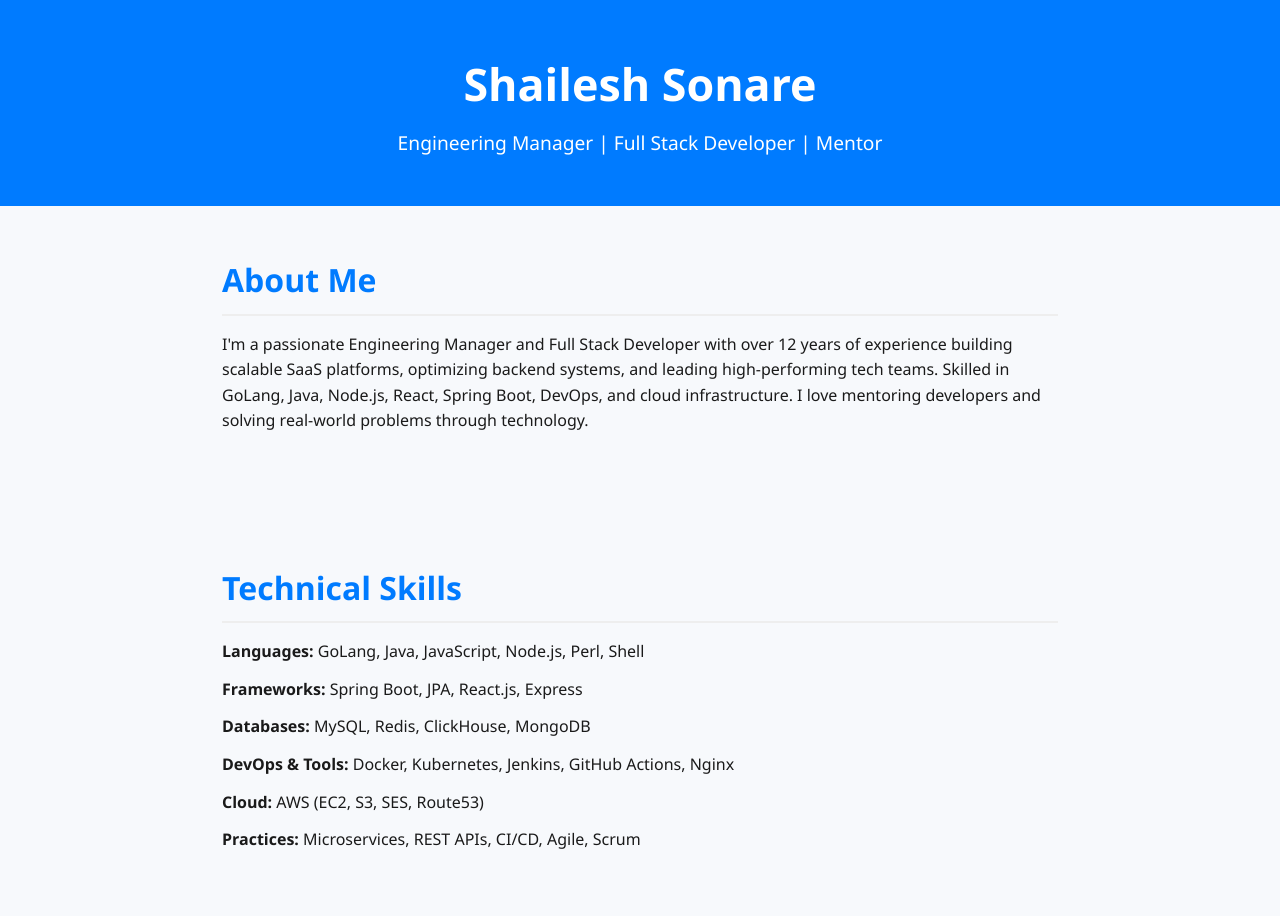
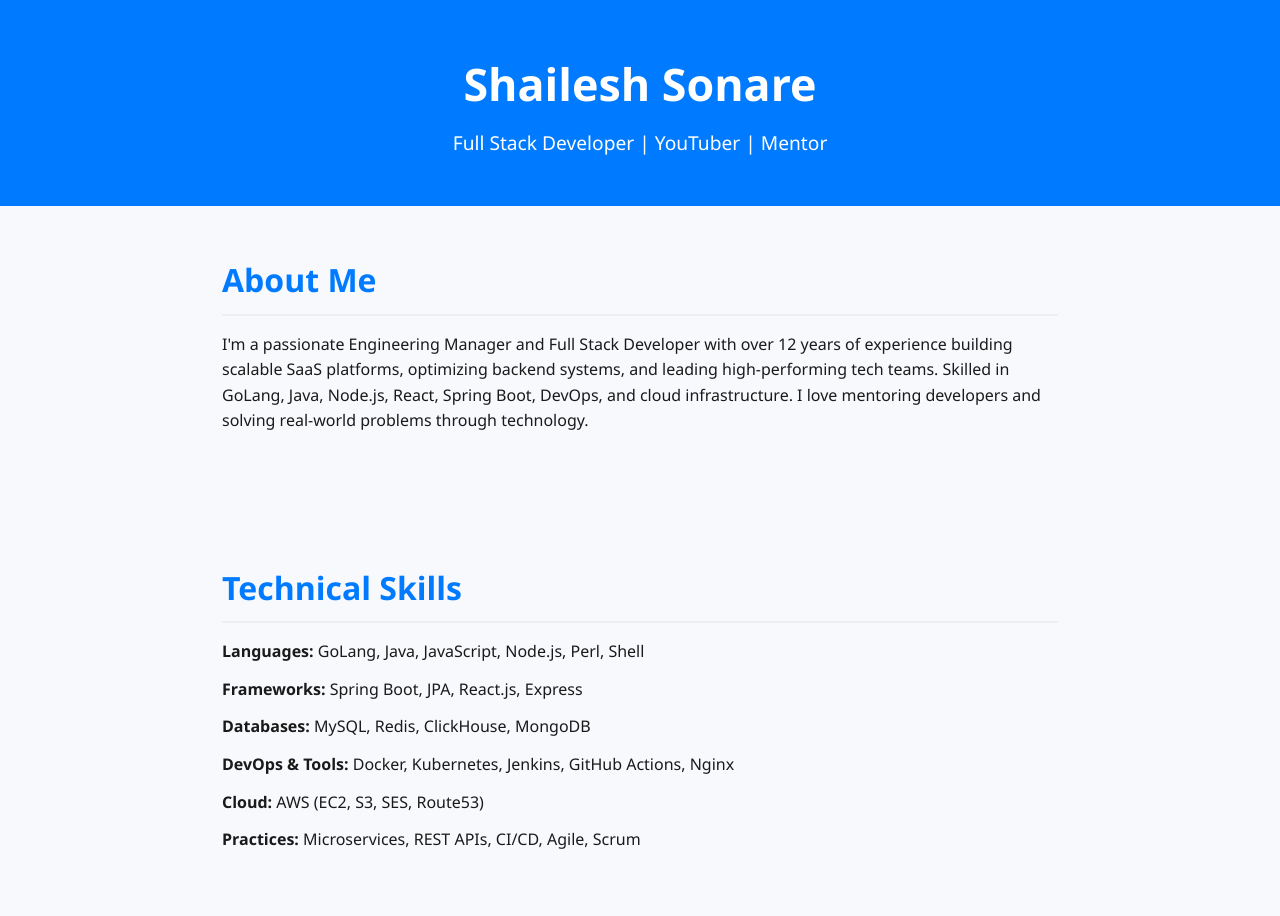
Before and after one commit to shaileshsonareg/shaileshsonareg.github.io, a plain HTML site: page index.html in a window 1280 px wide. Shown: the top 916 px of the page. Drawn offline with Linux system fonts and the light colour scheme.

Commit message:
Update index.html

```diff
--- a/index.html
+++ b/index.html
@@ -109,7 +109,7 @@
 
   <header>
     <h1>Shailesh Sonare</h1>
-    <p>Engineering Manager | Full Stack Developer | Mentor</p>
+    <p>Full Stack Developer | YouTuber | Mentor</p>
   </header>
 
   <section class="about">
```
